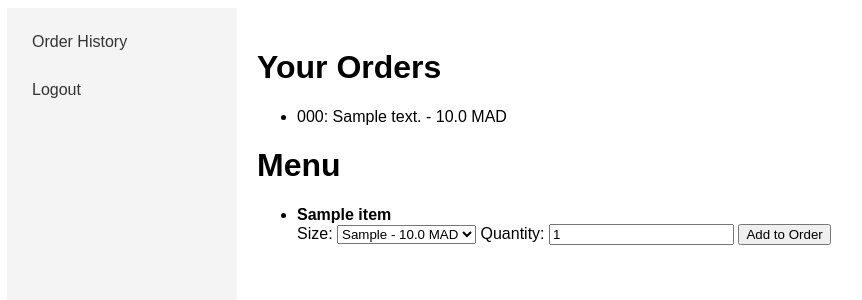
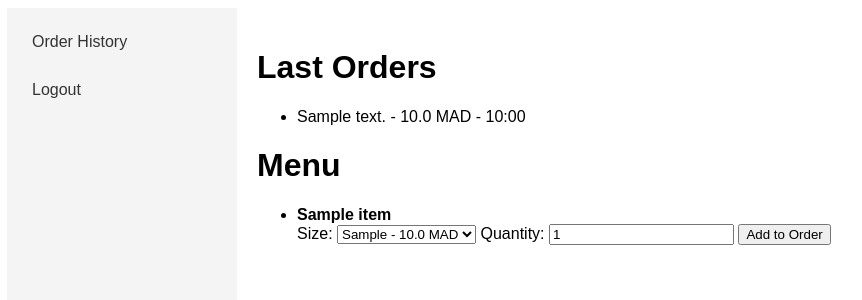
Before and after one commit to mohamed-622/Alx-Portfolio-JavaManager, a Flask app: page /orders in a window 1280 px wide. Shown: the top 300 px of the page, without its empty margins (1-863 px from the left). Run offline with Flask 3, Linux system fonts and the light colour scheme; the visitor is signed in with stand-in values (Sample User, id 1); tables that the repository leaves empty hold one stand-in row (values such as "Sample post").

Commit message:
better look for last orders

```diff
--- a/app/templates/orders.html
+++ b/app/templates/orders.html
@@ -36,10 +36,10 @@
         <a href="{{ url_for('logout') }}">Logout</a>
     </div>
     <div class="content">
-        <h1>Your Orders</h1>
+        <h1>Last Orders</h1>
         <ul>
             {% for order in orders %}
-                <li>{{ order.order_number }}: {{ order.description }} - {{ order.total_price }} MAD</li>
+                <li>{{ order.description }} - {{ order.total_price }} MAD - {{ order.created_at.strftime('%H:%M') }}</li>
             {% endfor %}
         </ul>
         <h1>Menu</h1>
```
